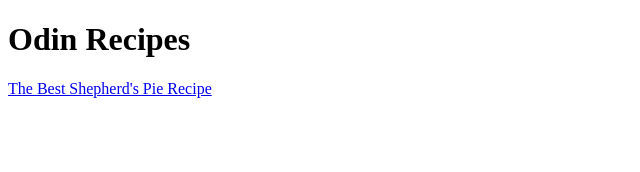
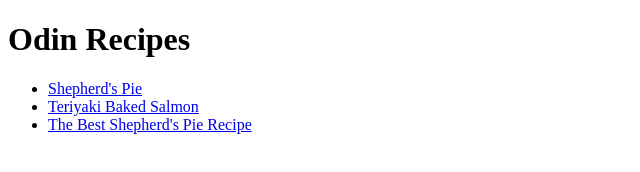
Before and after one commit to iamEddoh/odin-recipes, a plain HTML site: page index.html in a window 1280 px wide. Shown: the whole page, without its empty margins (0-640 px from the left). Drawn offline with Linux system fonts and the light colour scheme.

Commit message:
Add link for second recipe

```diff
--- a/index.html
+++ b/index.html
@@ -6,6 +6,10 @@
     </head>
     <body>
         <h1>Odin Recipes</h1>
-        <a href="recipes/shepherds-pie.html">The Best Shepherd's Pie Recipe</a>
+        <ul>
+            <li><a href="recipes/shepherds-pie.html">Shepherd's Pie</a></li>
+            <li><a href="recipes/teriyaki-baked-salmon.html">Teriyaki Baked Salmon</a></li>
+            <li><a href="recipes/shepherds-pie.html">The Best Shepherd's Pie Recipe</a></li>
+        </ul>
     </body>
 </html>
```
